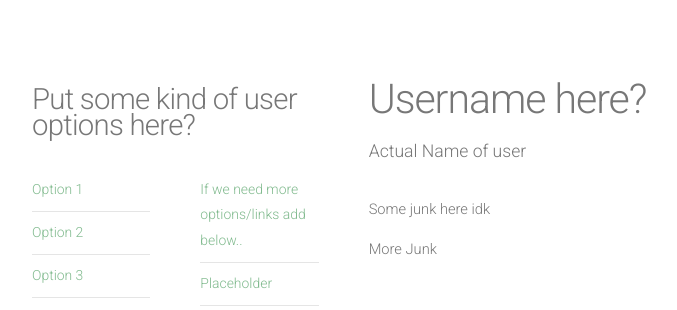
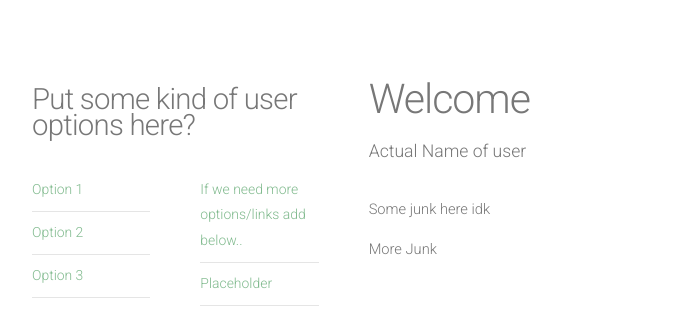
Before and after one commit to UMBC-CMSC447/Section-1-Team-3, a Django app: template Code/mysite/templates/beach_homepage/user_profile.html in a window 1280 px wide. Shown: the part 351-661 px from the top of the page, without its empty margins (128-805 px from the left). Run offline with Django 3.2, Linux system fonts and the light colour scheme; the template is opened without the code that fills it, so the values that code supplies are empty; parts of the project's set-up code (start-up, migrations or seed data) failed here and were passed over; some libraries are stand-ins or nearby versions.

Commit message:
Display username on user page

```diff
--- a/Code/mysite/beach_homepage/views.py
+++ b/Code/mysite/beach_homepage/views.py
@@ -28,4 +28,4 @@ def index(request):
     # Return a rendered response to send to the client.
     # We make use of the shortcut function to make our lives easier.
     # Note that the first parameter is the template we wish to use.
-    return render_to_response(newPath, context_dict, context)
+    return render_to_response(newPath, {'user' : request.user}, context)
--- a/Code/mysite/templates/beach_homepage/user_profile.html
+++ b/Code/mysite/templates/beach_homepage/user_profile.html
@@ -98,7 +98,7 @@
 					<div id="content" class="8u skel-cell-important">
 						<section>
 							<header>
-								<h2>Username here?</h2>
+								<h2>Welcome {{user.username}}</h2>
 								<span class="byline">Actual Name of user</span>
 							</header>
 							<p>Some junk here idk</p>
```
Also changed, not shown: Code/mysite/db.sqlite3.
